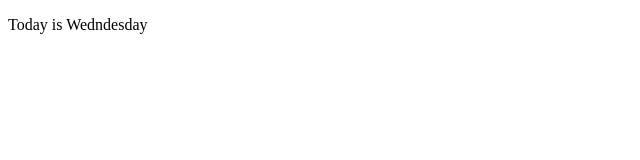
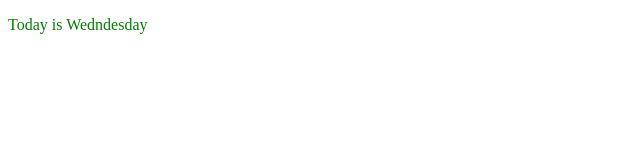
Before and after one commit to Law11111/law1Official, a plain HTML site: page index.html in a window 1280 px wide. Shown: the full height of the page, 0-640 px from the left. Drawn offline with Linux system fonts and the light colour scheme.

Commit message:
modified index.html and created styles.css

```diff
--- a/index.html
+++ b/index.html
@@ -4,8 +4,9 @@
     <meta charset="UTF-8">
     <meta name="viewport" content="width=device-width, initial-scale=1.0">
     <title>Document</title>
+    <link rel = 'stylesheet' href="styles.css">
 </head>
 <body>
-    <p>Today is Wedndesday</p>
+    <p class = 'green'>Today is Wedndesday</p>
 </body>
 </html>
--- /dev/null
+++ b/styles.css
@@ -0,0 +1,3 @@
+.green {
+    color: green;
+}
```
